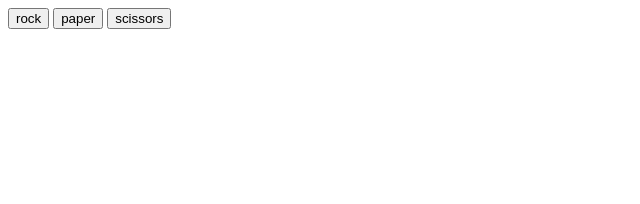
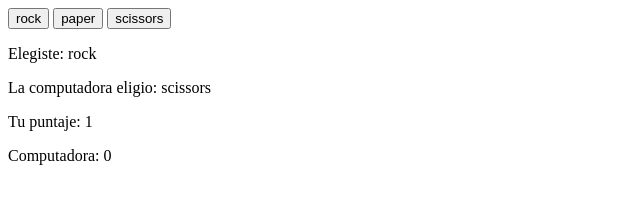
Before and after one commit to Sevamiau/PRS, a plain HTML site: page index.html in a window 1280 px wide. Both pictures are taken after a click on the button "rock". Shown: the whole page, without its empty margins (0-640 px from the left). Drawn offline with Linux system fonts and the light colour scheme.

```diff
--- a/index.html
+++ b/index.html
@@ -11,6 +11,20 @@
     <button id="scissorsBtn">scissors</button>
 
 
+    <div class="choice-display">
+        <p>Elegiste: <span id="humanChoice"></span></p>
+        <p>La computadora eligio: <span id="computerChoice"></span></p>
+    </div>
+
+    <div id="score-display">
+        <p>Tu puntaje: <span id="humanScoreDisplay">0</span></p>
+        <p>Computadora: <span id="computerScoreDisplay">0</span> </p>
+    </div>
+
+    <div id="results">
+        <p id="roundResult"></p>
+        <p id="gameWinner"></p>
+    </div>
 
     <script src="js.js"></script>
 
--- a/js.js
+++ b/js.js
@@ -2,8 +2,22 @@ let humanScore = 0;
 let computerScore = 0;
 
 const weapons = ['rock', 'paper', 'scissors'];
+const humanScoreDisplay = document.querySelector('#humanScoreDisplay');
+const computerScoreDisplay = document.querySelector('#computerScoreDisplay');
+const roundResult = document.querySelector('#roundResult');
+const gameWinner = document.querySelector('#gameWinner');
+const scissorsBtn = document.querySelector('#scissorsBtn');
+const paperBtn = document.querySelector('#paperBtn');
+const rockBtn = document.querySelector('#rockBtn');
+const humanChoice = document.querySelector('#humanChoice');
+const computerChoice = document.querySelector('#computerChoice');
 
 
+function upadteScoreDisplay() {
+    humanScoreDisplay.textContent = humanScore;
+    computerScoreDisplay.textContent = computerScore;
+
+}
 
 function getComputerSelection() {
     const cChoice = weapons;
@@ -11,52 +25,62 @@ function getComputerSelection() {
         return cInput;
     }
 
-
-
 function playRound(humanSelection, computerSelection) {
-    console.log(`Elegiste: ${humanSelection}`);
-    console.log(`La computadora eligió: ${computerSelection}`);
 
     if (humanSelection === computerSelection) {
-        console.log("¡EMPATE en esta ronda!");
+
     } else if ((humanSelection === 'rock' && computerSelection === 'scissors') ||
                (humanSelection === 'scissors' && computerSelection === 'paper') ||
                (humanSelection === 'paper' && computerSelection === 'rock')) {
-        humanScore++;
-        console.log(`¡Ganaste la ronda! ${humanSelection} le gana a ${computerSelection}.`);
+
+                humanScore++;
         } else {
-            computerScore++;
-            console.log(`Perdiste la ronda :( ${computerSelection} le gana a ${humanSelection}.`);
-        }
-
-        console.log(`Marcador: Tú ${humanScore} - Computadora ${computerScore}`)
+                computerScore++;
     }
 
 
 
+    function choiceDisplay(){
+    humanChoice.textContent = humanSelection;
+    computerChoice.textContent = computerSelection;
+}
+
+    choiceDisplay();
+    upadteScoreDisplay();
+    checkWinner();
+}
+
+
+function checkWinner(){
+    if (humanScore === 5){
+        gameWinner.textContent = 'GANASTE PERROOOO';
+    } else if (computerScore === 5){
+        gameWinner.textContent = 'MAL AHI PERDISTE AMIGO'
+    }
+}
+
 function playGame(){
-
-    const rockBtn = document.querySelector('#rockBtn');
     rockBtn.addEventListener('click', () => {
         if (humanScore < 5 && computerScore < 5){
             playRound('rock', getComputerSelection())
         }
     });
 
-    const paperBtn = document.querySelector('#paperBtn');
+
     paperBtn.addEventListener('click', () => {
         if(humanScore < 5 && computerScore < 5){
             playRound('paper', getComputerSelection());
         }
     })
 
-    const scissorsBtn = document.querySelector('#scissorsBtn');
+
     scissorsBtn.addEventListener('click', () => {
         if(humanScore < 5 && computerScore <5){
             playRound('scissors', getComputerSelection());
         }
     })
+
+
 }
 
-
 playGame();
```
Also changed, not shown: style.css (added).
